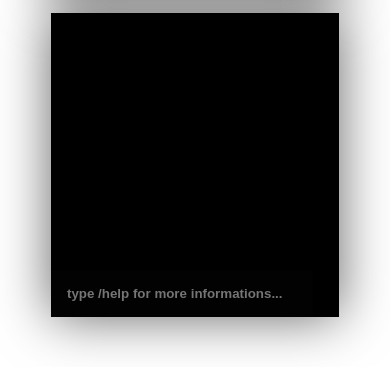
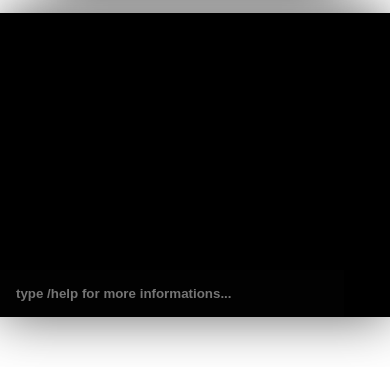
Before and after one commit to PauchontJonathan/terminalGame, a plain HTML site: page index.html in a window 390 px wide. Shown: the part 888-1255 px from the top of the page. Drawn offline with Linux system fonts and the light colour scheme.

Commit message:
adding responsive design for the terminal

```diff
--- a/css/style.css
+++ b/css/style.css
@@ -197,8 +197,9 @@ body {
   }
 
   .terminal {
-    width: 18rem;
+    width: 27rem;
     height: 19rem;
+    font-size: 0.8rem;
   }
 
   }
```
